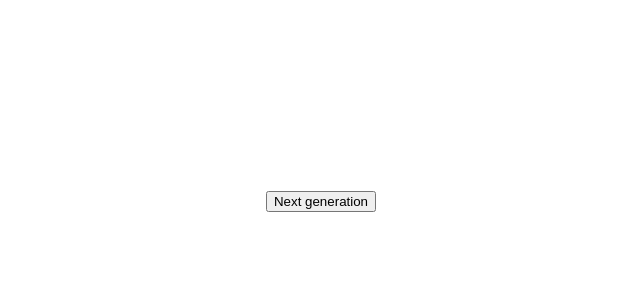
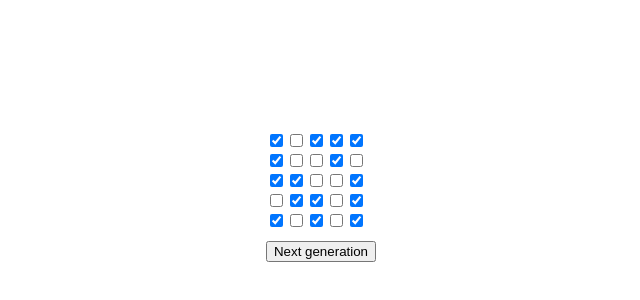
Before and after one commit to pldvd/eloquent-js, a plain HTML site: page chapter_eigtheen_game_of_life/index.html in a window 1280 px wide. Shown: the part 192-492 px from the top of the page, without its empty margins (319-959 px from the left). Drawn offline with Linux system fonts and the light colour scheme.

Commit message:
add draw generation function

```diff
--- a/chapter_eigtheen_game_of_life/index.html
+++ b/chapter_eigtheen_game_of_life/index.html
@@ -15,7 +15,7 @@
   </div>
   <script>
     // Your code here.
-
+    'use strict'
     class Matrix {
       constructor(width, height, content) {
         this.width = width;
@@ -28,6 +28,7 @@
             for (let i = 0; i < this.width; i++) {
               let row = [];
               for (let y = 0; y < this.height; y++) {
+                9
                 row.push(Math.random() > 0.5);
               }
               matrix.push(row);
@@ -38,8 +39,27 @@
       }
     }
 
-    let myMatrix = new Matrix(25, 25);
-    console.log(myMatrix.content);
+    function drawGeneration(matrix) {
+      const gridNode = document.getElementById('grid');
+      console.log(matrix.width, matrix.height);
+
+      for (let i = 0; i < matrix.width; i++) {
+        const newRow = document.createElement('div');
+        for (let y = 0; y < matrix.height; y++) {
+          const checkboxNode = document.createElement('input');
+          checkboxNode.type = 'checkbox';
+          checkboxNode.checked = matrix.content[i][y];
+          newRow.appendChild(checkboxNode);
+        }
+        gridNode.appendChild(newRow);
+      }
+    }
+
+
+    let myMatrix = new Matrix(5, 5);
+    drawGeneration(myMatrix);
+
+
 
   </script>
 </body>
```
